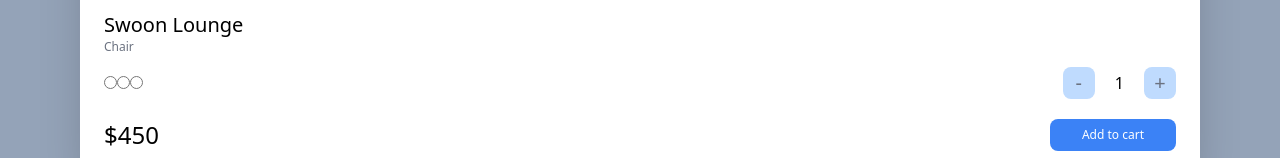
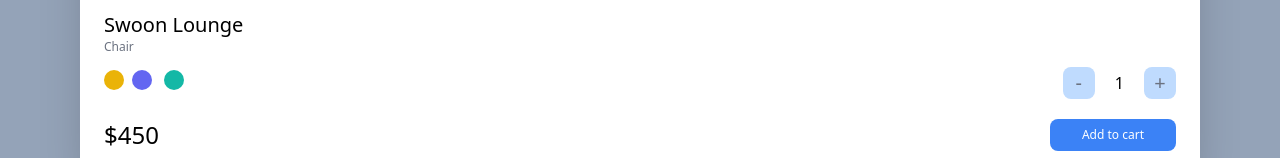
Before and after one commit to seorang42/carrot-clone, a Next.js app: page / in a window 1280 px wide. Shown: the part 1035-1193 px from the top of the page. Built offline with nearby package versions, Linux system fonts and the light colour scheme.

Commit message:
4.4 Modifiers

```diff
--- a/pages/index.tsx
+++ b/pages/index.tsx
@@ -17,9 +17,9 @@
           <span>Total</span>
           <span className="font-semibold">$99</span>
         </div>
-        <div className="mt-5 bg-blue-500 text-white p-3 text-center rounded-xl w-1/2 mx-auto">
+        <button className="block mt-5 bg-blue-500 text-white p-3 text-center rounded-xl w-1/2 mx-auto hover:bg-teal-500 hover:text-black active:bg-yellow-500 focus:bg-red-500">
           Checkout
-        </div>
+        </button>
       </div>
       <div className="bg-white overflow-hidden rounded-2xl shadow-2xl">
         <div className="bg-blue-500 p-6 pb-14">
@@ -56,10 +56,10 @@
           <span className="font-medium text-xl">Swoon Lounge</span>
           <span className="text-xs text-gray-500">Chair</span>
           <div className="mt-3 mb-5 flex justify-between items-center">
-            <div>
-              <input type="radio" />
-              <input type="radio" />
-              <input type="radio" />
+            <div className="space-x-2">
+              <button className="w-5 h-5 rounded-full bg-yellow-500" />
+              <button className="w-5 h-5 rounded-full bg-indigo-500" />{" "}
+              <button className="w-5 h-5 rounded-full bg-teal-500" />
             </div>
             <div className="flex items-center space-x-5">
               <button className="rounded-lg bg-blue-200 flex justify-center items-center aspect-square w-8 text-xl text-gray-500">
```
